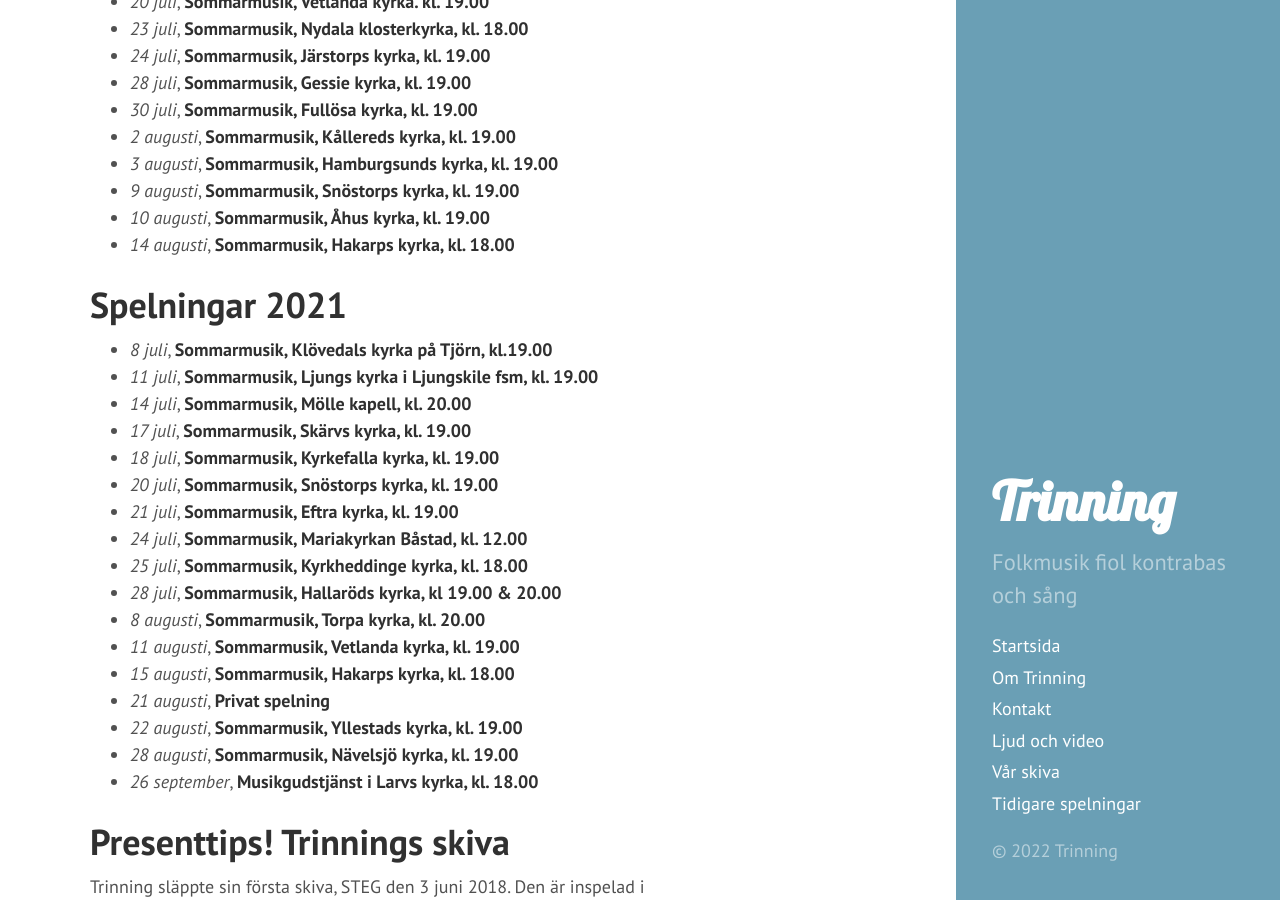
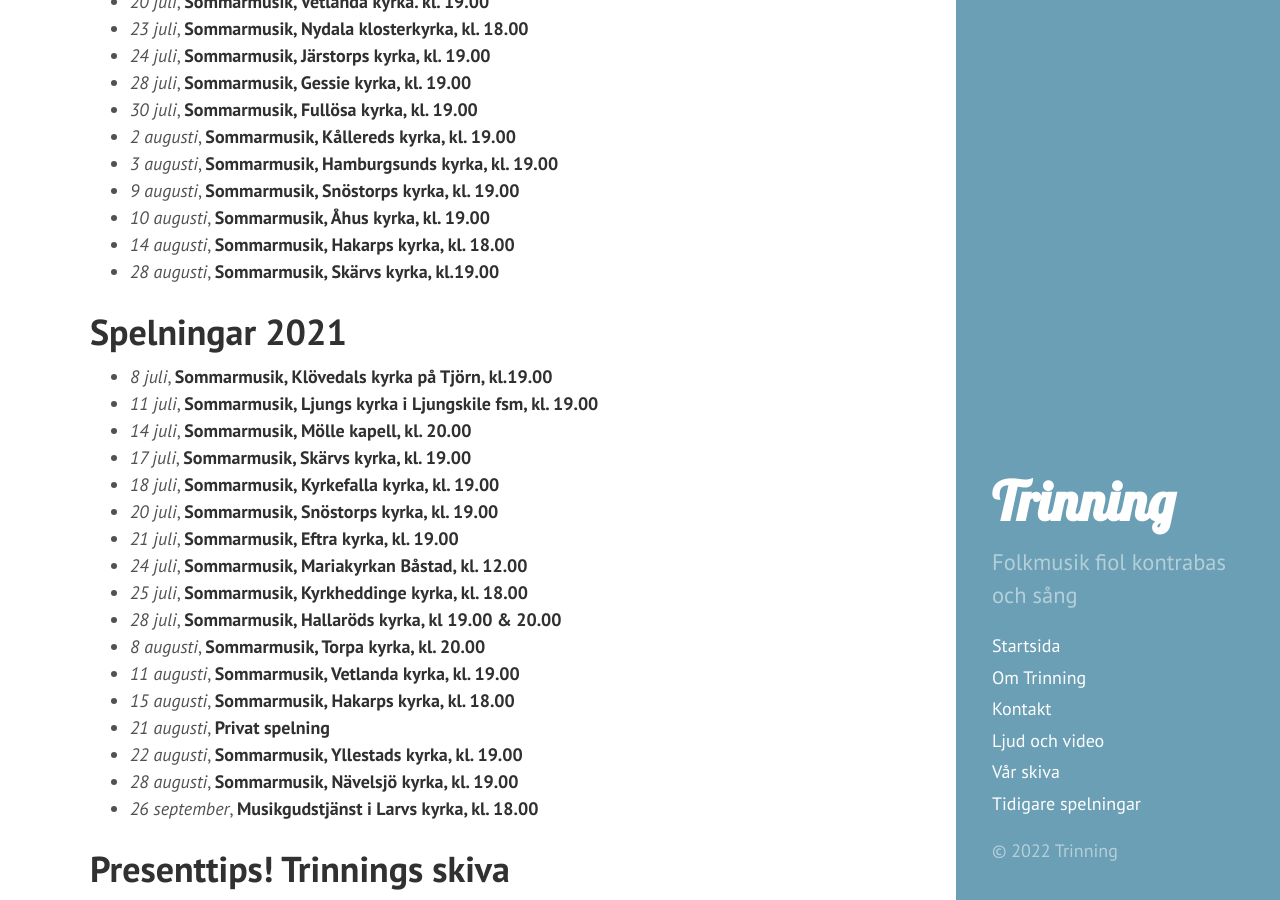
Before and after one commit to trinning/trinning.github.io, a Jekyll site: the page built from index.md, in a window 1280 px wide and 900 px high, scrolled down 840 px. Built offline with Jekyll 4.4.1, drawn with Linux system fonts in a browser that asks for light colours.

Commit message:
uppdaterat spelningar

```diff
--- a/index.md
+++ b/index.md
@@ -29,6 +29,7 @@ in lite norskt, amerikanskt, låtar från de brittiska öarna och visor från de
 * *9 augusti*, **Sommarmusik, Snöstorps kyrka, kl. 19.00**
 * *10 augusti*, **Sommarmusik, Åhus kyrka, kl. 19.00**
 * *14 augusti*, **Sommarmusik, Hakarps kyrka, kl. 18.00**
+* *28 augusti*, **Sommarmusik, Skärvs kyrka, kl.19.00**
 
 # Spelningar 2021
 
```
